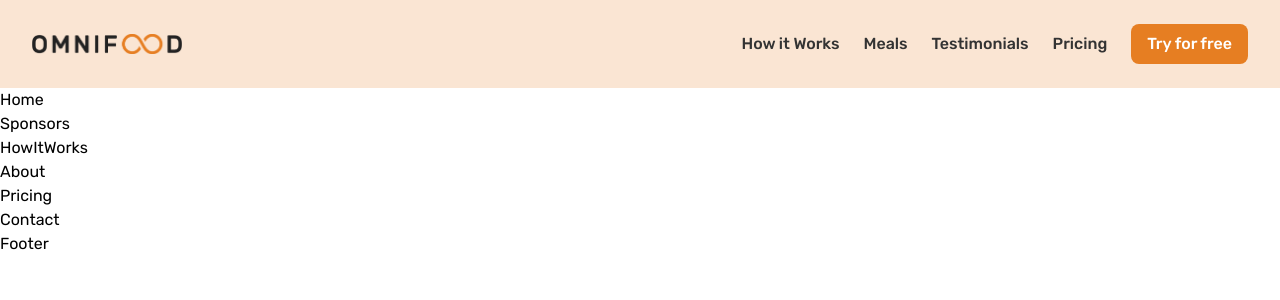
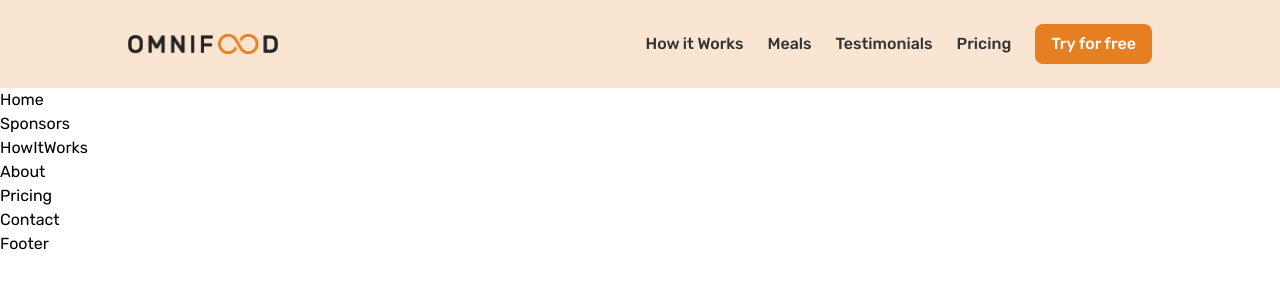
Before and after one commit to bojan09/omnifood, a React (Vite) app: page / in a window 1280 px wide. Shown: the top 300 px of the page. Built offline with nearby package versions, Linux system fonts and the light colour scheme.

Commit message:
minor ajustments in Navbar

```diff
--- a/src/components/Navbar.jsx
+++ b/src/components/Navbar.jsx
@@ -9,7 +9,7 @@ const Navbar = () => {
   const [active, setActive] = useState("");
   const [toggle, setToggle] = useState(false);
   return (
-    <div className="bg-secondaryBackground  p-6 px-8">
+    <div className="bg-secondaryBackground  p-6 px-8 md:px-[8rem]">
       <div className="flex justify-between items-center">
         {/* Logo */}
         <a href="#">
@@ -38,7 +38,7 @@ const Navbar = () => {
         </nav>
 
         {/* Nav List - Mobile*/}
-        <nav className="md:hidden xs:relative">
+        <nav className="md:hidden xs:relative ">
           <img
             src={!toggle ? menu : close}
             className="fixed top-4 right-7  w-[40px] h-[40px] object-contain cursor-pointer "
@@ -49,7 +49,7 @@ const Navbar = () => {
           <ul
             className={`${
               !toggle ? "hidden" : "block"
-            } text-center w-[90vw] h-[100vh] relative top-[8rem] right-4`}
+            } text-center w-[90vw] h-[100vh] relative top-[8rem] right-4 `}
           >
             <li
               onClick={() => setToggle(!toggle)}
```
